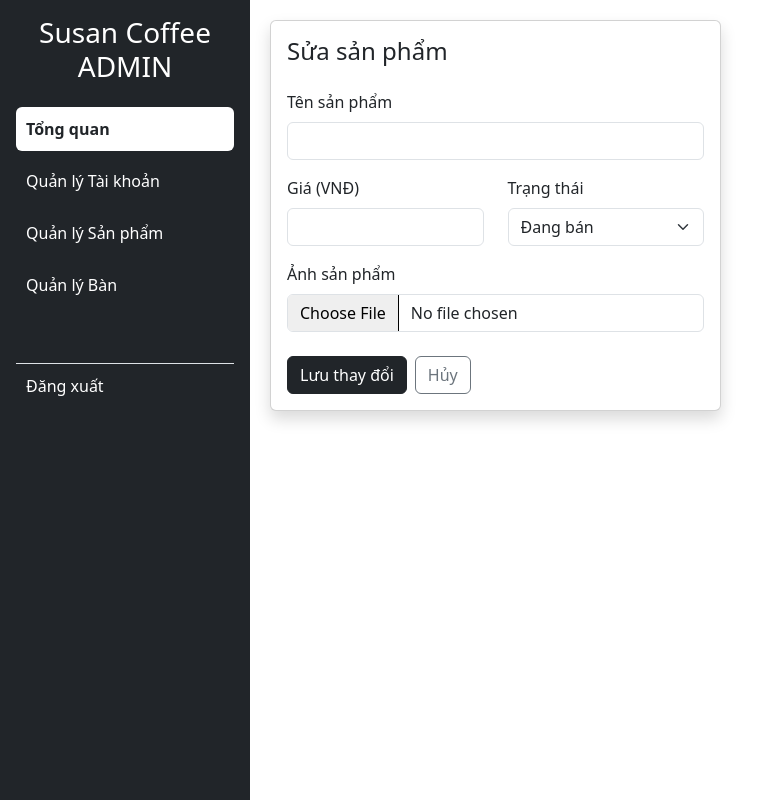
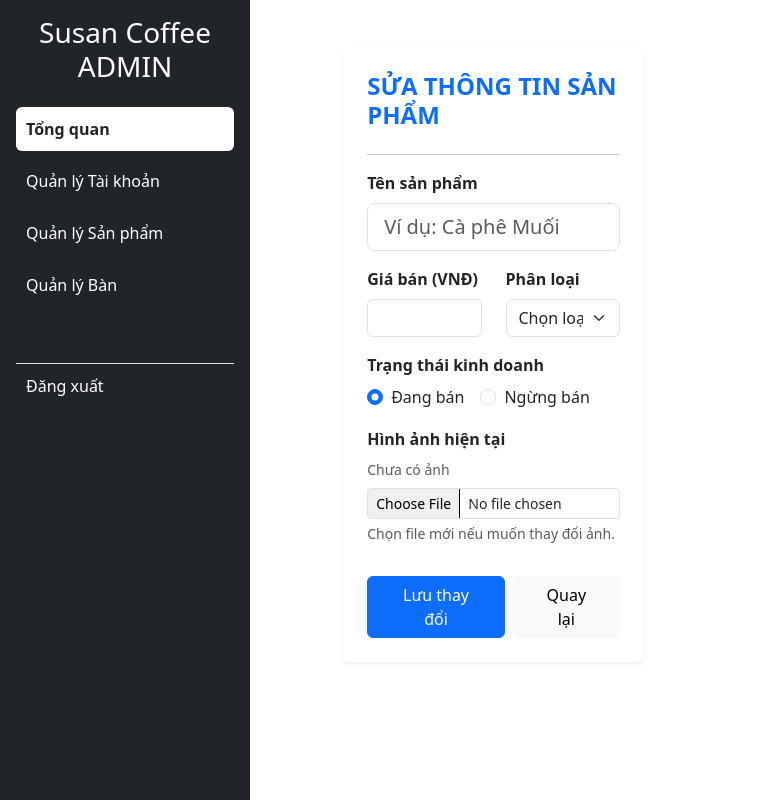
Before and after one commit to thanhdanhdo254-lang/SusanCoffee, a Next.js app: page /admin/product/update/1 in a window 1280 px wide. Shown: the whole page, without its empty margins (0-771 px from the left). Built offline with nearby package versions, Linux system fonts and the light colour scheme; no server answers.

Commit message:
Fix: fetch data using clientPromise directly

```diff
--- a/src/app/admin/product/update/[id]/page.jsx
+++ b/src/app/admin/product/update/[id]/page.jsx
@@ -4,120 +4,181 @@ import { useParams, useRouter } from "next/navigation";
 import Link from "next/link";
 
 export default function UpdateProduct() {
-  const params = useParams(); // Lấy ID từ thanh địa chỉ
+  const params = useParams();
   const router = useRouter();
   const id = params.id;
 
   const [productName, setProductName] = useState("");
   const [price, setPrice] = useState("");
   const [status, setStatus] = useState("active");
+  const [category, setCategory] = useState("");
+  const [currentImage, setCurrentImage] = useState(""); // Lưu URL ảnh cũ
+  const [loading, setLoading] = useState(false);
 
-  // 1. Lấy dữ liệu cũ của sản phẩm khi vào trang
+  const API_URL = process.env.NEXT_PUBLIC_API_URL || '';
+
+  // 1. Lấy dữ liệu cũ của sản phẩm
   useEffect(() => {
     async function getProductDetail() {
       try {
-        const res = await fetch(`http://localhost:3000/api/products/${id}`);
+        const res = await fetch(`${API_URL}/api/products/${id}`);
+        if (res.ok) {
           const data = await res.json();
-        if (res.ok) {
           setProductName(data.name);
           setPrice(data.price);
           setStatus(data.status);
+          setCategory(data.category || "");
+          setCurrentImage(data.image || "");
         }
       } catch (error) {
         console.error("Lỗi fetch dữ liệu:", error);
       }
     }
     if (id) getProductDetail();
-  }, [id]);
+  }, [id, API_URL]);
 
-  // 2. Xử lý gửi dữ liệu cập nhật
+  // 2. Xử lý cập nhật
   const handleSubmit = async (e) => {
     e.preventDefault();
-    const updatedProduct = { name: productName, price, status };
+    setLoading(true);
+
+    const updatedProduct = {
+      name: productName,
+      price: Number(price),
+      status,
+      category,
+      image: currentImage // Tạm thời giữ ảnh cũ, nếu bạn làm upload ảnh thật thì xử lý thêm ở đây
+    };
 
     try {
-      const res = await fetch(`http://localhost:3000/api/products/${id}`, {
+      const res = await fetch(`${API_URL}/api/products/${id}`, {
         method: "PATCH",
         headers: { "Content-Type": "application/json" },
         body: JSON.stringify(updatedProduct),
       });
 
       if (res.ok) {
-        alert("Cập nhật thành công!");
-        router.refresh(); // QUAN TRỌNG: Để xóa cache trang danh sách
+        alert("Cập nhật sản phẩm thành công!");
         router.push("/admin/product");
+        router.refresh();
       } else {
-        // Thêm dòng này để biết lỗi cụ thể từ server trả về là gì
         const errorData = await res.json();
-        alert("Cập nhật thất bại: " + (errorData.error || "Lỗi không xác định"));
+        alert("Thất bại: " + (errorData.message || "Lỗi server"));
       }
     } catch (error) {
-      alert("Lỗi kết nối server!");
+      alert("Không thể kết nối server!");
+    } finally {
+      setLoading(false);
     }
   };
 
   return (
-    <div className="content">
-      <div className="card shadow">
-        <div className="card-body">
-          <h4 className="card-title mb-4">Sửa sản phẩm</h4>
+    <div className="container py-5">
+      <div className="row justify-content-center">
+        <div className="col-md-8">
+          <div className="card shadow-sm border-0">
+            <div className="card-body p-4">
+              <h4 className="card-title mb-4 fw-bold text-uppercase text-primary">
+                Sửa thông tin sản phẩm
+              </h4>
+              <hr />
+
               <form onSubmit={handleSubmit}>
                 <div className="mb-3">
-              <label htmlFor="productName" className="form-label">Tên sản phẩm</label>
+                  <label className="form-label fw-semibold">Tên sản phẩm</label>
                   <input
                     type="text"
-                className="form-control"
-                id="productName"
+                    className="form-control form-control-lg"
                     value={productName}
                     onChange={(e) => setProductName(e.target.value)}
+                    placeholder="Ví dụ: Cà phê Muối"
                     required
                   />
                 </div>
-            <div className="row row-cols-2">
-              <div className="mb-3">
-                <label htmlFor="price" className="form-label">Giá (VNĐ)</label>
+
+                <div className="row">
+                  <div className="col-md-6 mb-3">
+                    <label className="form-label fw-semibold">Giá bán (VNĐ)</label>
                     <input
                       type="number"
                       className="form-control"
-                  id="price"
                       value={price}
                       onChange={(e) => setPrice(e.target.value)}
                       required
                     />
                   </div>
-              <div className="mb-3">
-                <label htmlFor="status" className="form-label">Trạng thái</label>
+                  <div className="col-md-6 mb-3">
+                    <label className="form-label fw-semibold">Phân loại</label>
                     <select
                       className="form-select"
-                  id="status"
-                  value={status}
-                  onChange={(e) => setStatus(e.target.value)}
-                  required
+                      value={category}
+                      onChange={(e) => setCategory(e.target.value)}
                     >
-                  <option value="active">Đang bán</option>
-                  <option value="inactive">Ngừng bán</option>
+                      <option value="">Chọn loại...</option>
+                      <option value="Cà phê">Cà phê</option>
+                      <option value="Trà trái cây">Trà trái cây</option>
+                      <option value="Đá xay">Đá xay</option>
+                      <option value="Bánh ngọt">Bánh ngọt</option>
                     </select>
                   </div>
                 </div>
+
                 <div className="mb-3">
-              <label htmlFor="image" className="form-label">Ảnh sản phẩm</label>
+                  <label className="form-label fw-semibold">Trạng thái kinh doanh</label>
+                  <div className="d-flex gap-3">
+                    <div className="form-check">
                       <input
-                type="file"
-                className="form-control"
-                id="image"
-                accept="image/*"
+                        className="form-check-input"
+                        type="radio"
+                        name="status"
+                        id="active"
+                        value="active"
+                        checked={status === "active"}
+                        onChange={(e) => setStatus(e.target.value)}
                       />
+                      <label className="form-check-label" htmlFor="active">Đang bán</label>
                     </div>
-            <div className="mt-4">
-              <button type="submit" className="btn btn-dark me-2">Lưu thay đổi</button>
-              {/* Nút hủy quay về danh sách */}
-              <Link href="/admin/product" className="btn btn-outline-secondary">
-                Hủy
+                    <div className="form-check">
+                      <input
+                        className="form-check-input"
+                        type="radio"
+                        name="status"
+                        id="inactive"
+                        value="inactive"
+                        checked={status === "inactive"}
+                        onChange={(e) => setStatus(e.target.value)}
+                      />
+                      <label className="form-check-label" htmlFor="inactive">Ngừng bán</label>
+                    </div>
+                  </div>
+                </div>
+
+                <div className="mb-4">
+                  <label className="form-label fw-semibold">Hình ảnh hiện tại</label>
+                  <div className="mb-2">
+                    {currentImage ? (
+                      <img src={currentImage} alt="Preview" className="rounded shadow-sm" style={{width: '120px', height: '120px', objectFit: 'cover'}} />
+                    ) : (
+                      <div className="text-muted small italic">Chưa có ảnh</div>
+                    )}
+                  </div>
+                  <input type="file" className="form-control form-control-sm" accept="image/*" />
+                  <small className="text-muted mt-1 d-block">Chọn file mới nếu muốn thay đổi ảnh.</small>
+                </div>
+
+                <div className="d-flex gap-2 pt-2">
+                  <button type="submit" className="btn btn-primary px-4" disabled={loading}>
+                    {loading ? "Đang lưu..." : "Lưu thay đổi"}
+                  </button>
+                  <Link href="/admin/product" className="btn btn-light px-4">
+                    Quay lại
                   </Link>
                 </div>
               </form>
             </div>
           </div>
         </div>
+      </div>
+    </div>
   );
 }
```
Also changed, not shown: src/app/admin/product/create/page.jsx (+79 -29 lines), src/app/admin/product/page.jsx (+72 -39 lines). Lines whose indentation alone changed are shown as unchanged.
